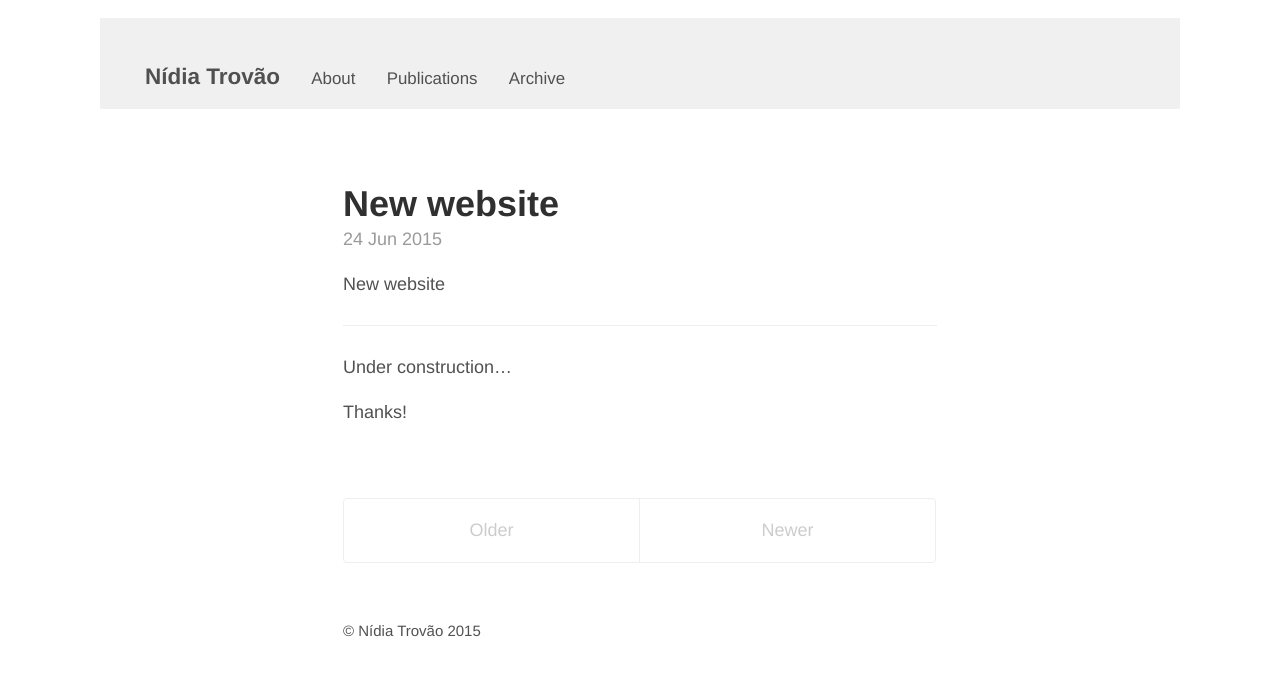
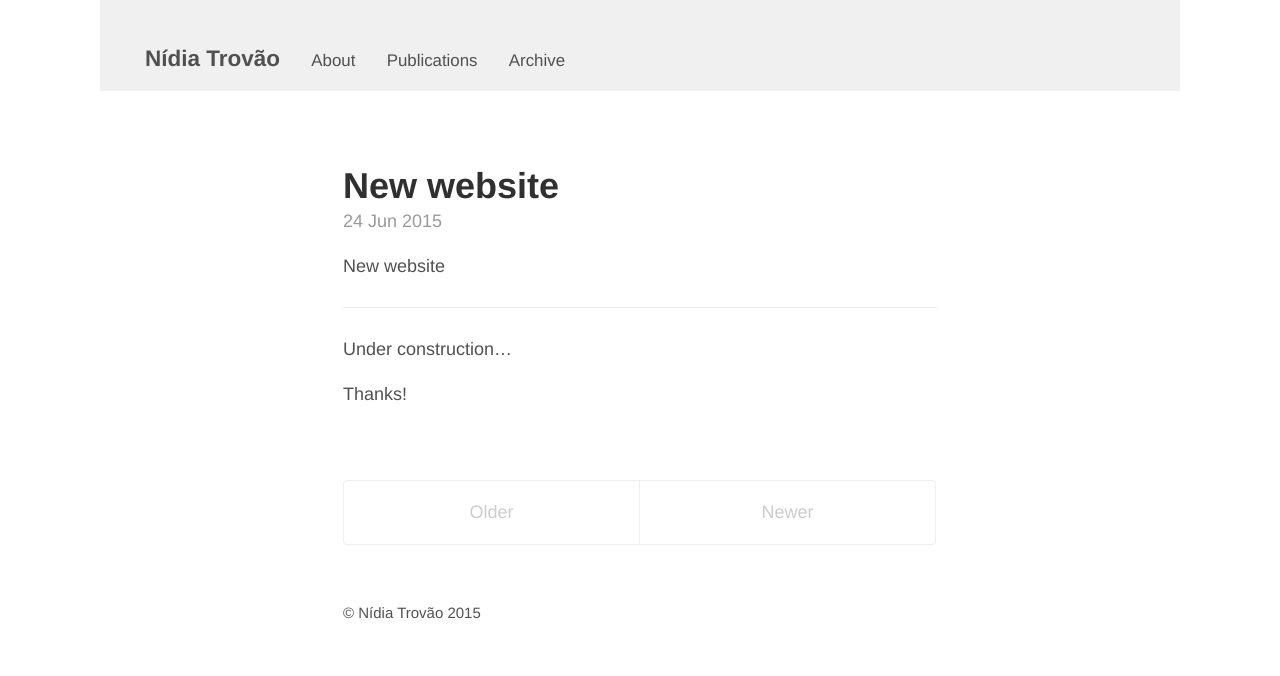
Before and after one commit to nidiatrovao/nidiatrovao.github.io, a Jekyll site: the page built from index.html, in a window 1280 px wide. Shown: the top 676 px of the page. Built offline with Jekyll 4.4.1, drawn with Linux system fonts in a browser that asks for light colours; the list of posts is cut into pages by our own code.

Commit message:
top tab design 10

```diff
--- a/_layouts/default.html
+++ b/_layouts/default.html
@@ -4,7 +4,7 @@
   {% include head.html %}
 
   <body>
-	  <header class="masthead" style="max-width:60rem;margin-left:auto;margin-right:auto">
+	  <header class="masthead" style="padding-top:0;max-width:60rem;margin-left:auto;margin-right:auto">
         <h3 class="masthead-title" style="background-color:#F0F0F0;padding-top:2.5rem;padding-bottom:1rem;padding-left:2.5rem;padding-right:2.5rem">
           <a href="{{ site.baseurl }}/" title="Home">{{ site.title }}</a>
 			{% for page in site.pages_list %}
```
